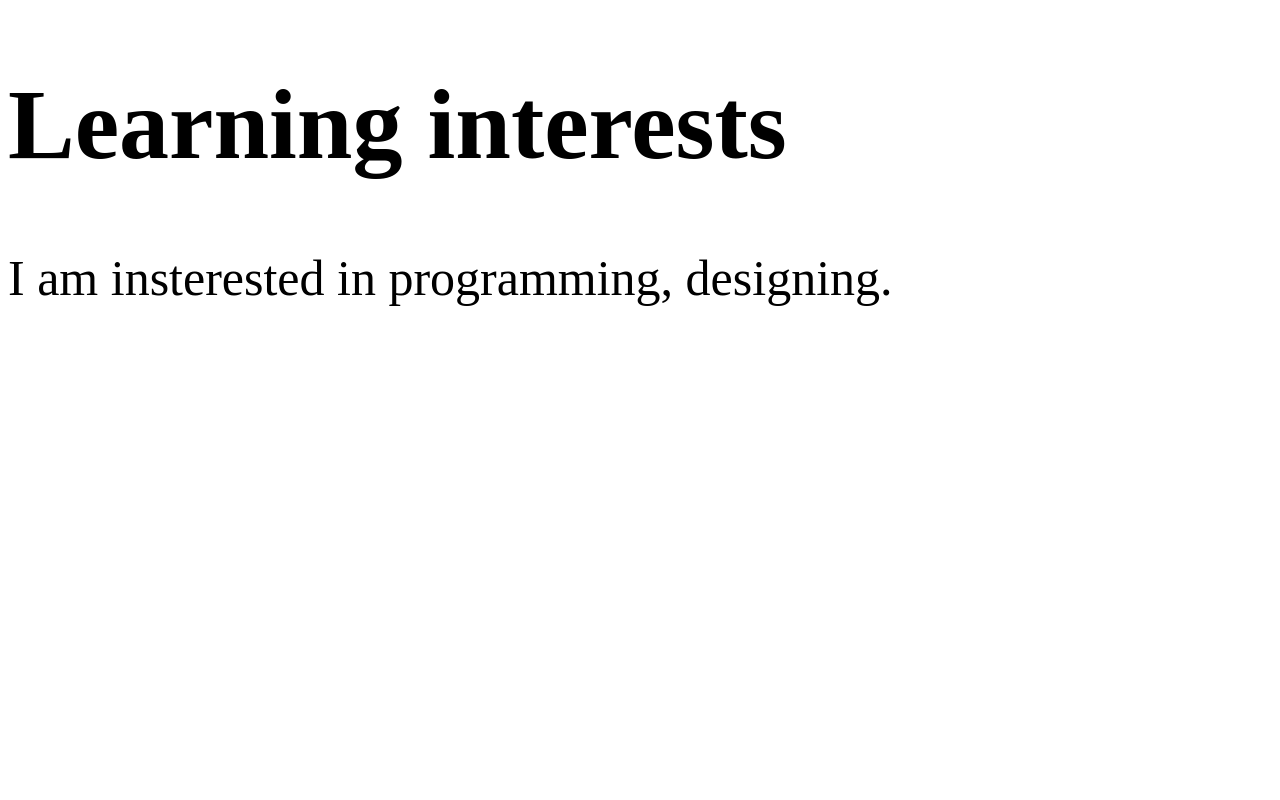
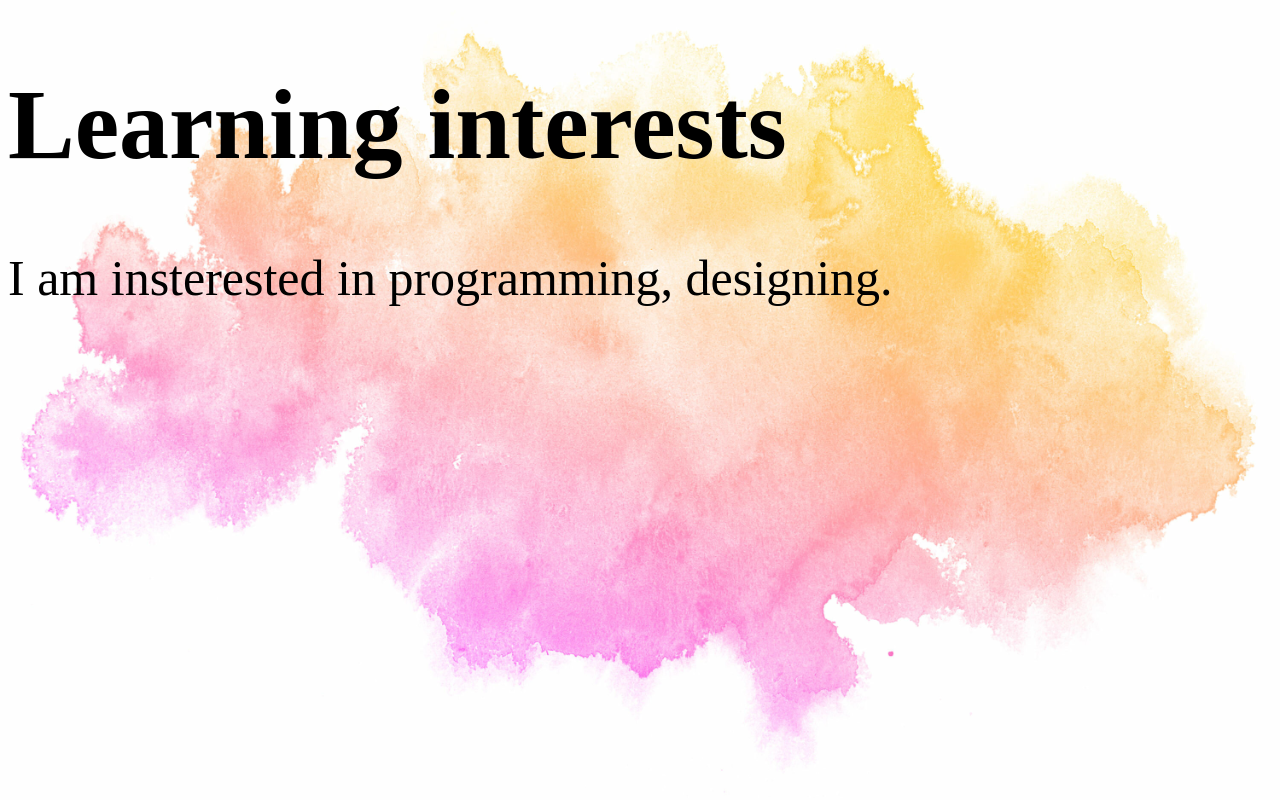
Before and after one commit to pujita19/About_me, a plain HTML site: page Lr.html in a window 1280 px wide. Drawn offline with Linux system fonts and the light colour scheme.

Commit message:
Update Lr.html

```diff
--- a/Lr.html
+++ b/Lr.html
@@ -5,7 +5,7 @@
 </head>
 <style >
 	body{
-		background-image: url('i2.jpg');
+		background-image: url('i.jpg');
 		background-size: cover;
 	}
 	.lr{
```
